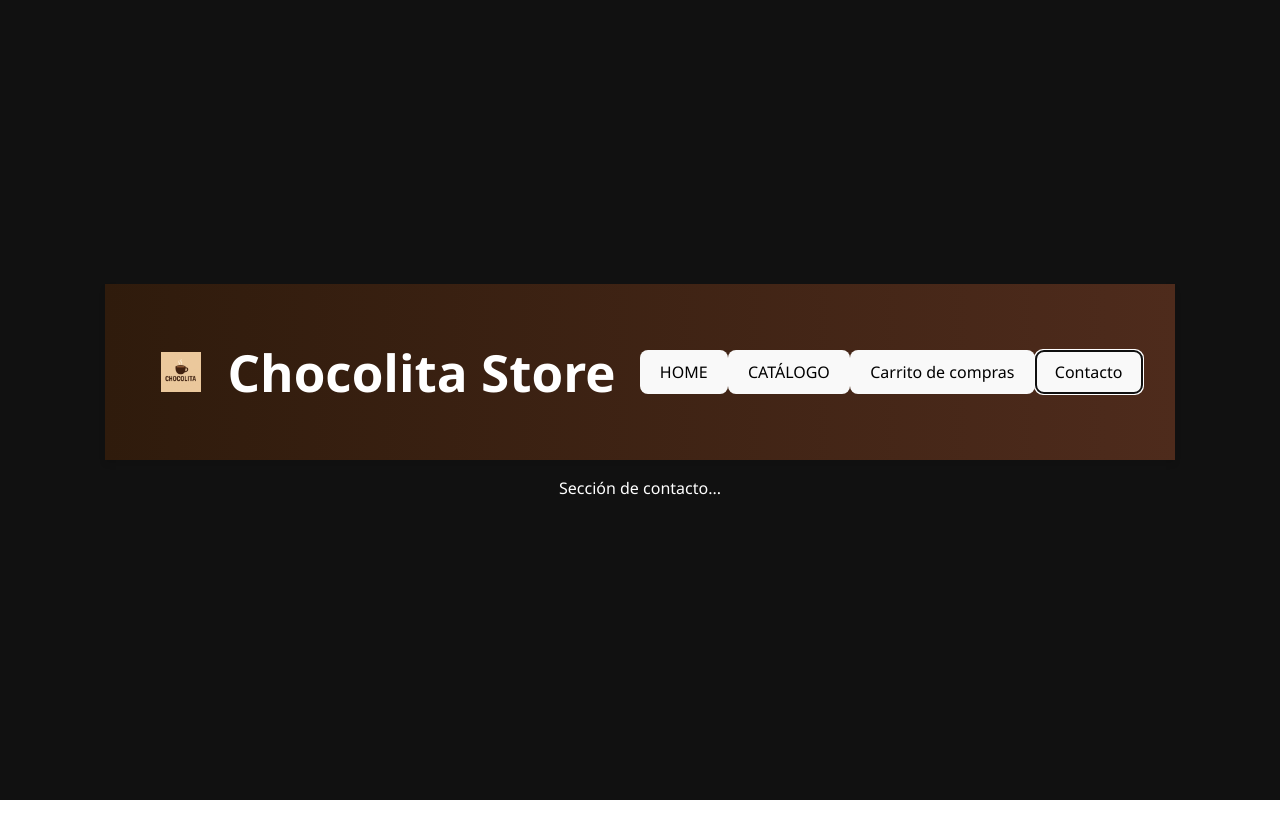
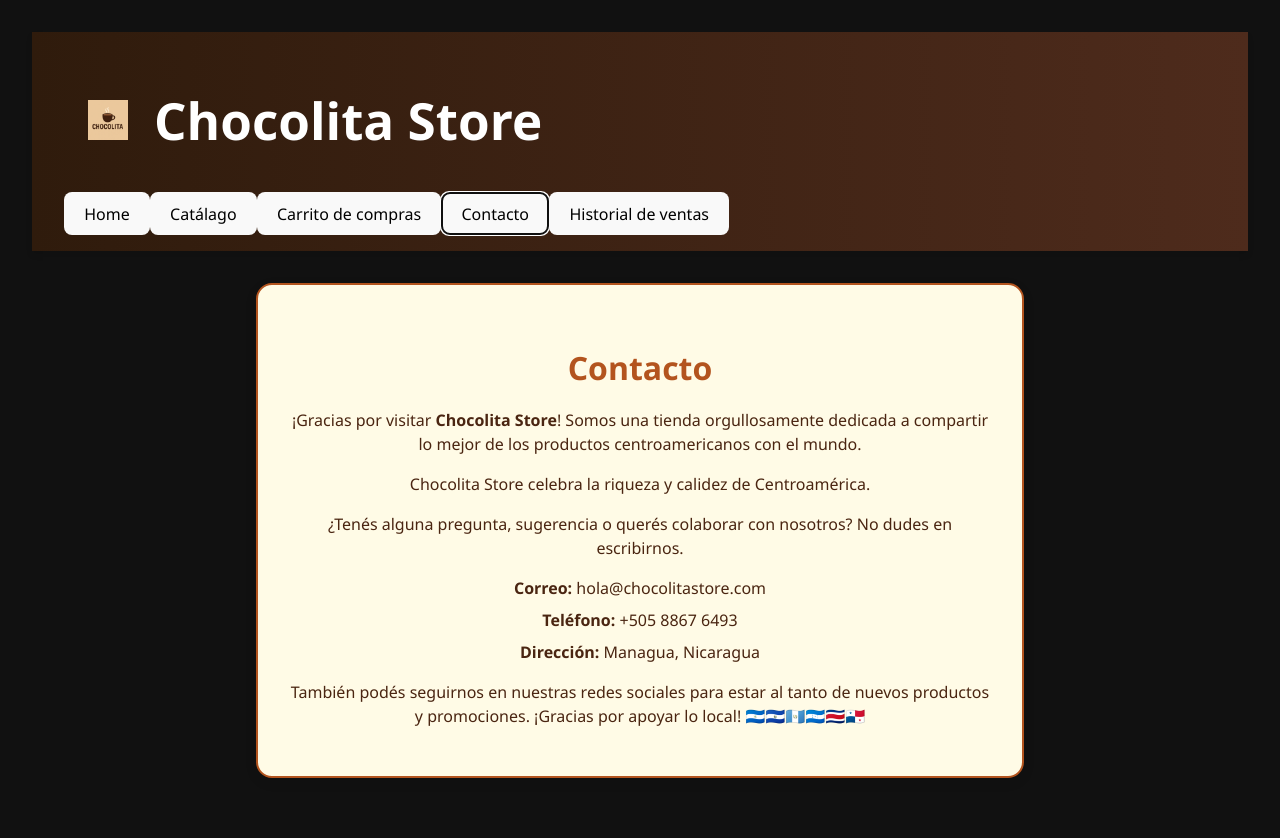
Before and after one commit to osmarmora05/chocolita-store, a React (Vite) app in the folder Client/: page / in a window 1280 px wide. Both pictures are taken after a click on the button "Contacto". Shown: the top 838 px of the page. Before the commit the page ends 800 px from the top, so only its background shows below. Built offline with nearby package versions, Linux system fonts and the light colour scheme; no server answers.

Commit message:
Mensaje de carrito e historial de ventas

```diff
--- a/Client/src/App.jsx
+++ b/Client/src/App.jsx
@@ -4,6 +4,8 @@
 import Cart from "./components/Cart";
 import { Toaster } from "sonner";
 import "./App.css";
+import HistorialVentas from "./components/HistorialVentas";
+import Contacto from "./components/Contacto";
 
 function App() {
   const [page, setPage] = useState("home");
@@ -16,10 +18,11 @@
           <h1>Chocolita Store</h1>
         </div>
         <nav>
-          <button onClick={() => setPage("home")}>HOME</button>
-          <button onClick={() => setPage("catalog")}>CATÁLOGO</button>
+          <button onClick={() => setPage("home")}>Home</button>
+          <button onClick={() => setPage("catalog")}>Catálago</button>
           <button onClick={() => setPage("carrito")}>Carrito de compras</button>
           <button onClick={() => setPage("contacto")}>Contacto</button>
+          <button onClick={() => setPage("historialVentas")}>Historial de ventas</button>
         </nav>
       </header>
 
@@ -27,12 +30,13 @@
         {page === "home" && <Home />}
         {page === "catalog" && (
           <>
-            <h2 className="catalog-title">CATÁLOGO</h2>
+            <h2 className="catalog-title">Catálogo</h2>
             <Catalog />
           </>
         )}
         {page === "carrito" && <Cart />}
-        {page === "contacto" && <p>Sección de contacto...</p>}
+        {page === "contacto" && <Contacto />}
+        {page === "historialVentas" && <HistorialVentas />}
       </main>
       <Toaster />
     </div>
--- /dev/null
+++ b/Client/src/components/Contacto.css
@@ -0,0 +1,22 @@
+/* src/components/Contacto.css */
+.contacto-container {
+    max-width: 700px;
+    margin: 2rem auto;
+    padding: 2rem;
+    background: #fffbe6; /* Fondo cálido color crema */
+    border: 2px solid #b3541e; /* Borde chocolate */
+    border-radius: 1rem;
+    box-shadow: 0 4px 12px rgba(0, 0, 0, 0.1);
+    color: #4a2511; /* Color de texto chocolate oscuro */
+  }
+
+  .contacto-container h2 {
+    font-size: 2rem;
+    margin-bottom: 1rem;
+    color: #b3541e;
+  }
+
+  .contacto-info p {
+    margin: 0.5rem 0;
+    font-weight: 500;
+  }
--- /dev/null
+++ b/Client/src/components/Contacto.jsx
@@ -0,0 +1,30 @@
+// src/components/Contacto.jsx
+import React from "react";
+import "./Contacto.css";
+
+const Contacto = () => {
+  return (
+    <div className="contacto-container">
+      <h2>Contacto</h2>
+      <p>
+        ¡Gracias por visitar <strong>Chocolita Store</strong>! Somos una tienda orgullosamente dedicada a compartir lo mejor de los productos centroamericanos con el mundo.
+      </p>
+      <p>
+        Chocolita Store celebra la riqueza y calidez de Centroamérica.
+      </p>
+      <p>
+        ¿Tenés alguna pregunta, sugerencia o querés colaborar con nosotros? No dudes en escribirnos.
+      </p>
+
+      <div className="contacto-info">
+        <p><strong>Correo:</strong> hola@chocolitastore.com</p>
+        <p><strong>Teléfono:</strong> +505 8867 6493</p>
+        <p><strong>Dirección:</strong> Managua, Nicaragua</p>
+      </div>
+
+      <p>También podés seguirnos en nuestras redes sociales para estar al tanto de nuevos productos y promociones. ¡Gracias por apoyar lo local! 🇳🇮🇸🇻🇬🇹🇭🇳🇨🇷🇵🇦</p>
+    </div>
+  );
+};
+
+export default Contacto;
--- /dev/null
+++ b/Client/src/components/HistorialVentas.css
@@ -0,0 +1,29 @@
+.historial-container {
+    padding: 1rem;
+  }
+
+  .venta-bloque {
+    border: 1px solid #ccc;
+    border-radius: 8px;
+    padding: 1rem;
+    margin-bottom: 2rem;
+    background-color: #f9f9f9;
+  }
+
+  .venta-bloque .TituloVenta{
+    color: black;
+  }
+
+  .productos-grid {
+    display: grid;
+    grid-template-columns: repeat(auto-fit, minmax(180px, 1fr));
+    gap: 1rem;
+    margin-top: 1rem;
+  }
+
+  .venta-total {
+    text-align: right;
+    margin-top: 1rem;
+    font-weight: bold;
+    color: #444;
+  }
--- /dev/null
+++ b/Client/src/components/HistorialVentas.jsx
@@ -0,0 +1,97 @@
+import React, { useEffect, useState } from "react";
+import ProductCard from "./ProductCard";
+import "./HistorialVentas.css";
+
+const HistorialVentas = () => {
+  const [ventas, setVentas] = useState([]);
+  const [detalles, setDetalles] = useState({});
+  const [error, setError] = useState(null);
+
+  useEffect(() => {
+    const fetchVentas = async () => {
+      try {
+        const resVentas = await fetch("http://localhost:3000/api/ventas");
+        const ventasData = await resVentas.json();
+
+        if (!Array.isArray(ventasData)) {
+          throw new Error("Formato de ventas inválido");
+        }
+
+        console.log("Fechas sin ordenar:", ventasData.map(v => v.fecha));
+
+
+        // Ordenar ventas por fecha descendente
+        const ordenadas = ventasData.sort((a, b) => b.venta_id - a.venta_id);
+
+        setVentas(ordenadas);
+
+        // Obtener detalles solo después de establecer ventas
+        const detallesTemp = {};
+        for (const venta of ordenadas) {
+          const resDetalle = await fetch("http://localhost:3000/api/detalle", {
+            method: "POST",
+            headers: { "Content-Type": "application/json" },
+            body: JSON.stringify({ venta_id: venta.venta_id }),
+          });
+
+          const detalleData = await resDetalle.json();
+          detallesTemp[venta.venta_id] = Array.isArray(detalleData)
+            ? detalleData
+            : [];
+        }
+
+        setDetalles(detallesTemp);
+      } catch (err) {
+        console.error("Error cargando historial:", err);
+        setError("Error al cargar historial de ventas");
+      }
+    };
+
+    fetchVentas();
+  }, []);
+
+  if (error) return <div className="error">{error}</div>;
+
+  return (
+    <div className="historial-container">
+      <h2>Historial de Ventas</h2>
+      {ventas.length === 0 ? (
+        <p>No hay ventas registradas.</p>
+      ) : (
+        ventas.map((venta) => {
+          const productos = detalles[venta.venta_id] || [];
+          const totalVenta = productos.reduce((acc, item) => {
+            const total = parseFloat(item.total);
+            return acc + (isNaN(total) ? 0 : total);
+          }, 0);
+
+          return (
+            <div key={venta.venta_id} className="venta-bloque">
+              <h3 className="TituloVenta">Venta #{venta.venta_id}</h3>
+              <p className="TituloVenta">Fecha: {new Date(venta.fecha).toLocaleDateString()}</p>
+              <div className="productos-grid">
+                {productos.map((item, index) => (
+                  <ProductCard
+                    key={item.detalle_id ?? index}
+                    product={{
+                      nombre: item.producto,
+                      imagen: item.imagen,
+                      descripcion: `Cantidad: ${item.cantidad}`,
+                      precio: item.precio,
+                      visibleButton: true,
+                    }}
+                  />
+                ))}
+              </div>
+              <h4 className="venta-total">
+                Total de la venta: ${totalVenta.toFixed(2)}
+              </h4>
+            </div>
+          );
+        })
+      )}
+    </div>
+  );
+};
+
+export default HistorialVentas;
--- a/Client/src/components/ProductCard.jsx
+++ b/Client/src/components/ProductCard.jsx
@@ -2,13 +2,17 @@
 import './ProductCard.css';
 
 const ProductCard = ({ product }) => {
+  const visibleButton = product.visibleButton ? false : true;
   return (
     <div className="product-card">
       <img className="product-img" src={product.imagen} alt={product.nombre} />
       <h3 className="product-title">{product.nombre}</h3>
       <p className="product-description">{product.descripcion.slice(0, 50)}...</p>
       <p className="product-price">${product.precio}</p>
-      <button className="add-btn">+</button>
+      {
+        visibleButton ?
+          <button className="add-btn">+</button> : ""
+      }
     </div>
   );
 };
--- a/Client/src/components/ProductModal.jsx
+++ b/Client/src/components/ProductModal.jsx
@@ -1,3 +1,4 @@
+import { toast } from 'sonner';
 import React from 'react';
 import './ProductModal.css';
 import { useCart } from '../hooks/useCart';
@@ -15,7 +16,7 @@
           <h2>{product.nombre}</h2>
           <p className="modal-description">{product.descripcion}</p>
           <p className="modal-price">${product.precio}</p>
-          <button className="modal-add-btn" onClick={()=> addToCart(product)}>Agregar al carrito</button>
+          <button className="modal-add-btn" onClick={()=> {addToCart(product); toast.success("Producto agregado al carrito", {style: {fontSize: "1.2rem"}, position: "top-center", duration: 4000,})}}>Agregar al carrito</button>
         </div>
         <button className="modal-close-btn" onClick={onClose}>×</button>
       </div>
--- a/Client/src/context/Cart.jsx
+++ b/Client/src/context/Cart.jsx
@@ -15,7 +15,7 @@
         if (index === productInCartIndex) {
           return {
             ...item,
-            cantidad: 1,
+            cantidad: item.cantidad + 1, // se suma 1 a la cantidad existente
           };
         }
 
```
